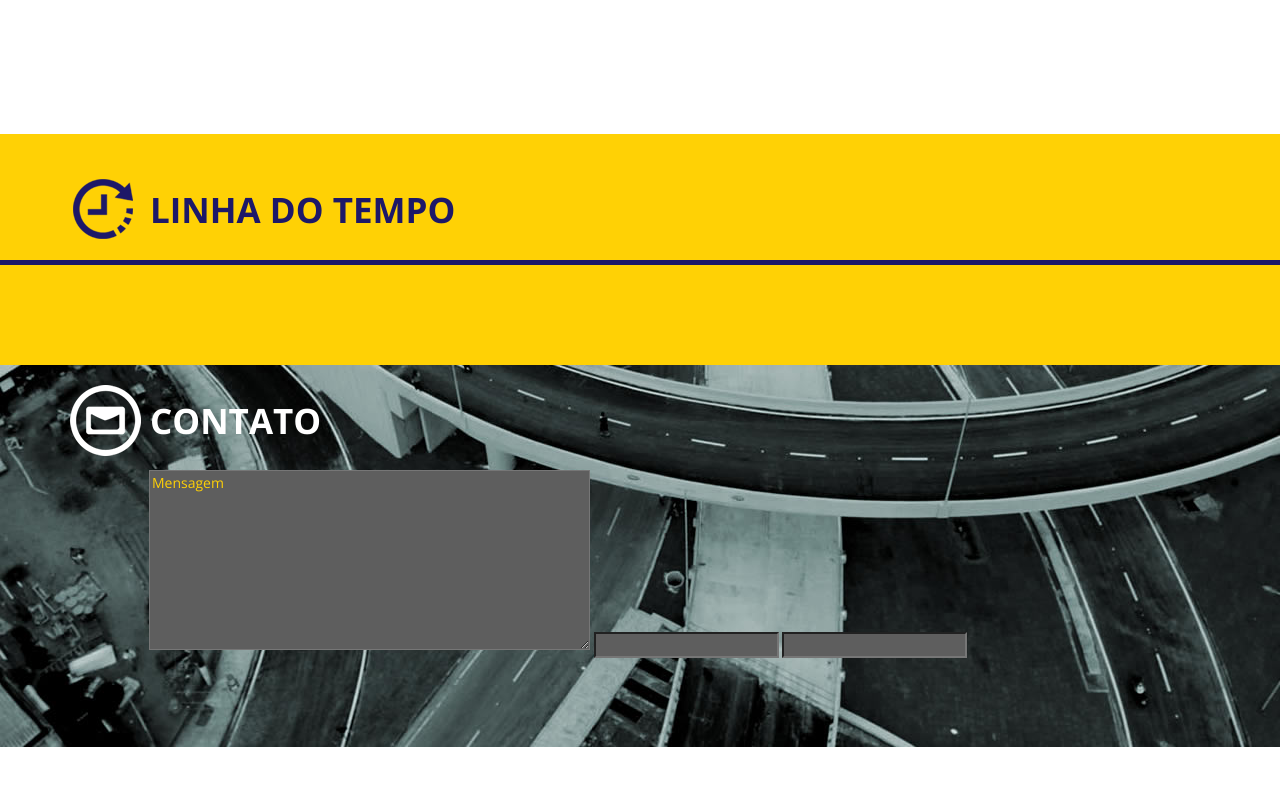
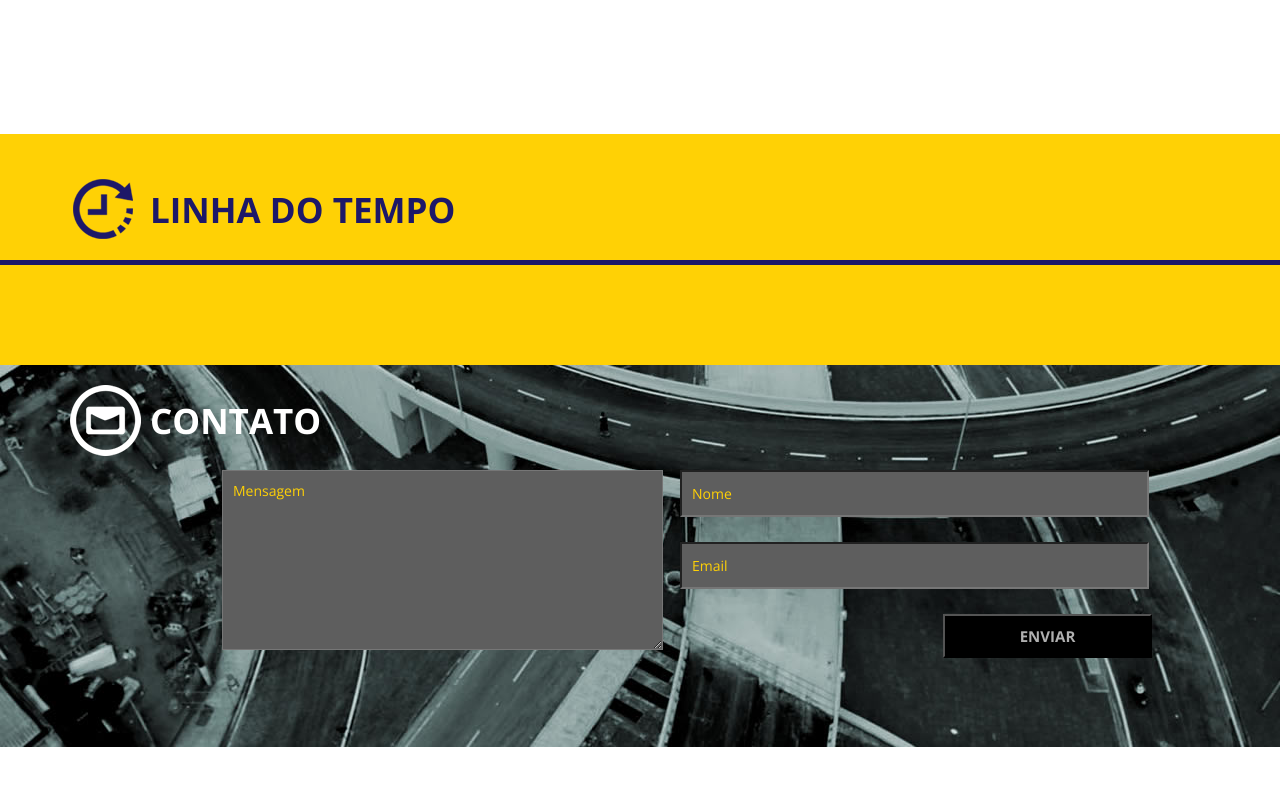
Before and after one commit to dieos2/brtBelem, a plain HTML site: page index.html in a window 1280 px wide. Shown: the part 862-1647 px from the top of the page. Drawn offline with nearby package versions, Linux system fonts and the light colour scheme; no server answers.

Commit message:
Index
Segue

```diff
--- a/index.html
+++ b/index.html
@@ -169,10 +169,11 @@
                 <h2>CONTATO</h2>
 
                 <div id="timelineNoticias" class="row">
-                    <form>
-                        <textarea style="margin: 0px 0 0 94px; width: 441px; height: 180px; background-color:#5E5E5E; color: #B0B0B0 !important" placeholder="Mensagem"></textarea>
-                        <input style="background-color:#5E5E5E;" />
-                        <input style="background-color:#5E5E5E;" />
+                    <form style="width: 1024px;">
+                        <textarea style="padding:10px; margin: 0px 0 0 94px; width: 441px; height: 180px; float:left; background-color:#5E5E5E; color: #B0B0B0 !important" placeholder="Mensagem"></textarea>
+                        <input style="padding:10px; background-color:#5E5E5E; height: 47px; width: 469px; margin: 0 0 25px 17px " placeholder="Nome" />
+                        <input style="padding:10px; background-color:#5E5E5E; height: 47px; width: 469px;margin: 0 0 25px 17px " placeholder="Email"/>
+                        <button style="width:209px; height: 44px; background-color:#000000; color: #B0B0B0 !important; font-size: 15px; font-weight: bold; float: right">ENVIAR</button>
                     </form>
                 </div>
 
```
